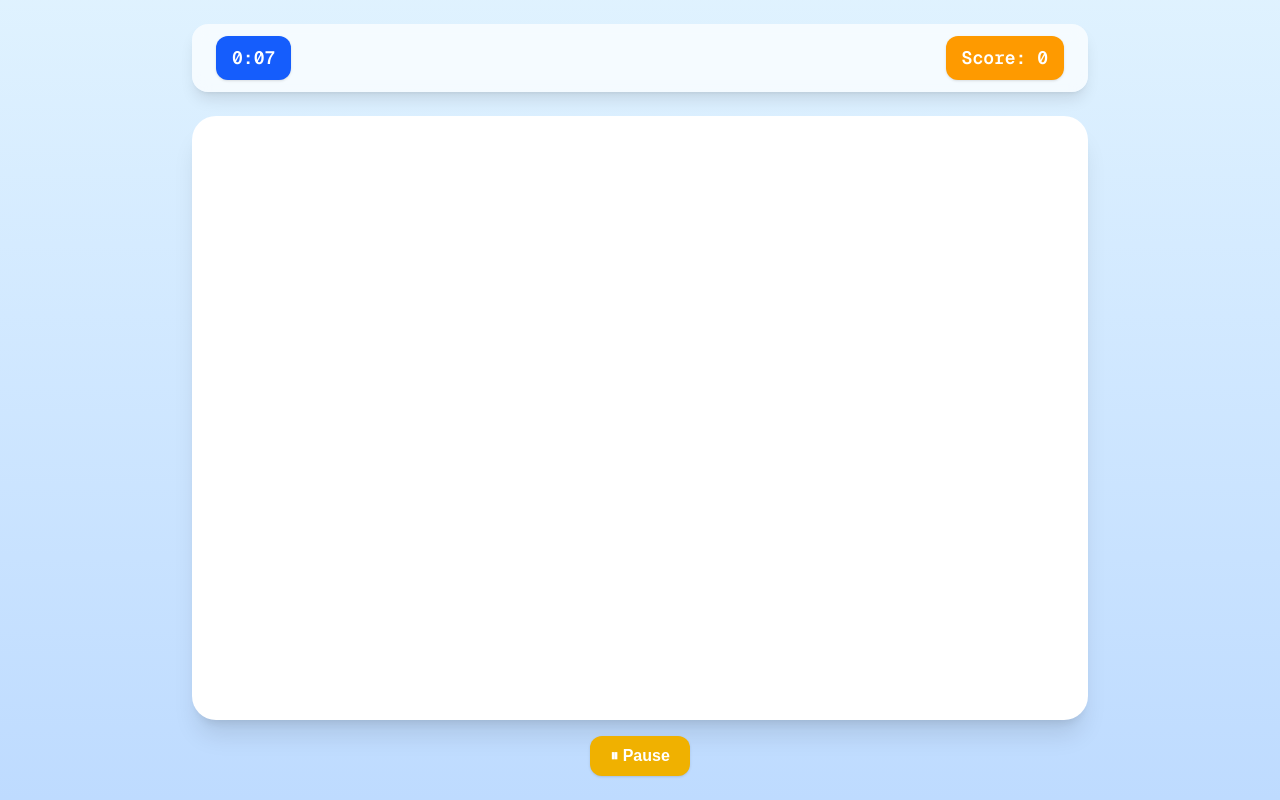
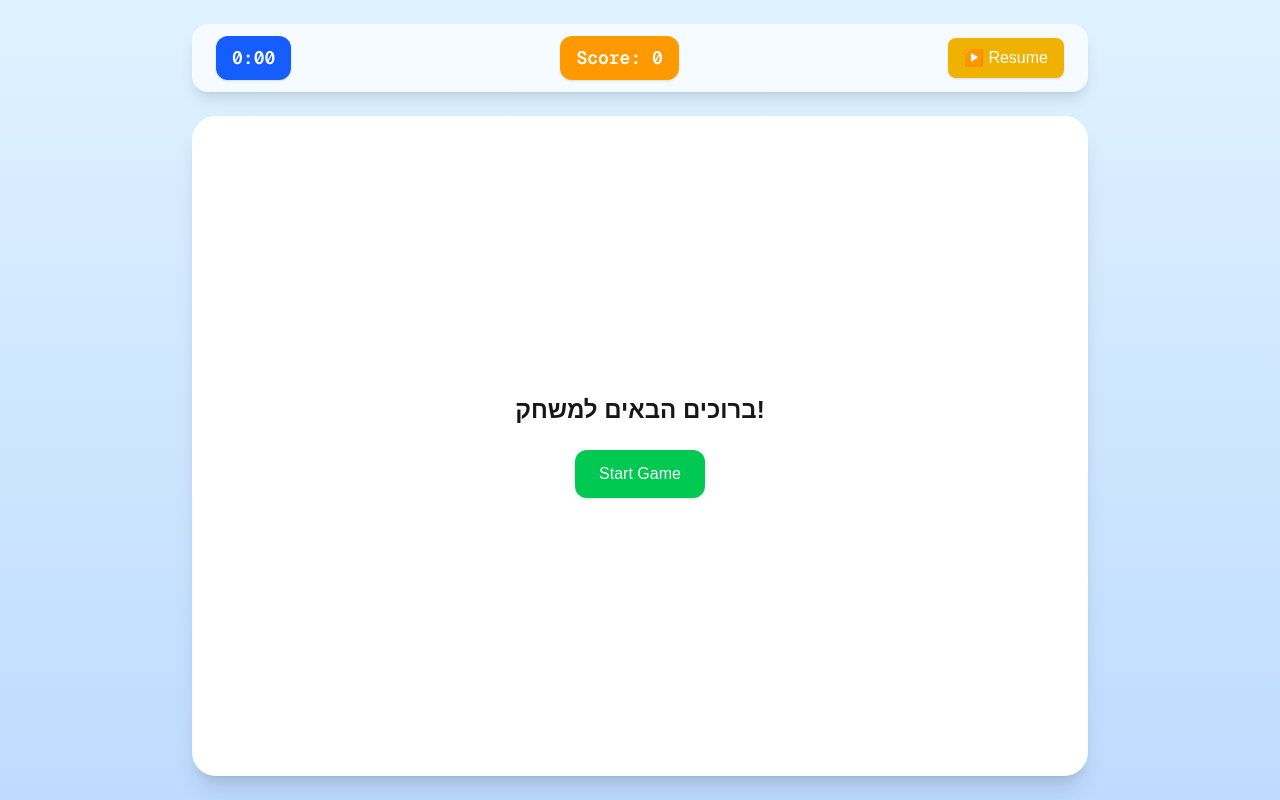
Before and after one commit to Fullstack-Common-Project/English-learning-experience, a Next.js app in the folder client/: page /games/sentence-shuffle in a window 1280 px wide. Built offline with nearby package versions, Linux system fonts and the light colour scheme.

Commit message:
Add HelpScreen.tsx and GameOverModal.tsx and an Example

```diff
--- a/client/src/components/common/GameLayout.tsx
+++ b/client/src/components/common/GameLayout.tsx
@@ -2,10 +2,12 @@
 import { ReactNode, useState, useEffect, cloneElement, ReactElement } from "react";
 import Timer from "../leaderboard/Timer";
 import ScoreDisplay from "../leaderboard/ScoreDisplay";
+import useGameState, { GameStage } from "@/hooks/useGameState";
+import GameOverModal from "../leaderboard/GameOverModal";
 
 type GameLayoutProps = {
   gameComponent: ReactElement<GameProps>;
-  helpComponent?: ReactElement;
+  helpComponent?: ReactElement<{ onContinue?: () => void }>;
   onGameOver?: (score: number) => void;
 };
 
@@ -16,23 +18,37 @@ export interface GameProps {
 
 
 
-export default function GameLayout({ gameComponent }: GameLayoutProps) {
-  const [stage, setStage] = useState<"welcome" | "help" | "game" | "end">("welcome");
+export default function GameLayout({ gameComponent, helpComponent, onGameOver }: GameLayoutProps) {
+
+  const { stage, nextStage, startGame, resetGame } = useGameState();
   const [score, setScore] = useState(0)
-  const [running, setRunning] = useState(true);
+  const [running, setRunning] = useState(false);
   const [gameOver, setGameOver] = useState(false);
+  const [finalTime, setFinalTime] = useState<number | null>(null);
+  const [showGameOver, setShowGameOver] = useState(false);
+
+  useEffect(() => {
+    setGameOver(false);
+  }, [stage]); // רק כש‑stage משתנה
 
 
-  useEffect(() => {
-    if (stage === "game") {
-      setRunning(true);
-    }
-  }, [stage]);
+  // ה‑HelpScreen עם onContinue
+  const helpWithProps =
+    helpComponent &&
+    cloneElement(helpComponent, {
+      onContinue: () => {
+        nextStage();      // עובר לשלב game
+        setRunning(true); // מתחיל את הטיימר
+      }
+    });
+
 
   const handleFinish = (timeMs: number) => {
     setRunning(false);
     setGameOver(true);
     console.log("Last time ⏱", timeMs);
+    onGameOver?.(score);
+    nextStage(); // עובר לשלב end
   };
 
   const addScore = (points: number) => {
@@ -41,50 +57,86 @@ export default function GameLayout({ gameComponent }: GameLayoutProps) {
 
   const gameWithProps = cloneElement(gameComponent, {
     onAddScore: addScore,
-    onGameOver: handleFinish,
+    onGameOver: (timeMs: number) => {
+      setRunning(false);
+      setGameOver(true);
+      setFinalTime(timeMs);
+      setShowGameOver(true);
+      onGameOver?.(score);
+      nextStage();
+    }
   });
 
+  const handleRestart = () => {
+    resetGame();
+    setScore(0);
+    setFinalTime(null);
+    setShowGameOver(false);
+    setRunning(false);
+    setGameOver(false);
+  };
 
   return (
     <div className="min-h-screen flex flex-col items-center bg-gradient-to-b from-sky-100 to-blue-200 p-6">
+
       {/* HUD */}
       <div className="w-full max-w-4xl flex justify-between items-center bg-white/70 backdrop-blur shadow-lg rounded-2xl px-6 py-3 mb-6">
         <Timer running={running} gameOver={gameOver} onFinish={handleFinish} />
         <ScoreDisplay score={score} />
+        <button
+          onClick={() => setRunning(prev => !prev)}
+          className="px-4 py-2 bg-yellow-500 text-white rounded-lg shadow hover:bg-yellow-600 transition-all"
+        >
+          {running ? "⏸ Pause" : "▶️ Resume"}
+        </button>
       </div>
 
       {/* אזור המשחק */}
       <div className="flex-1 w-full max-w-4xl bg-white shadow-xl rounded-3xl flex items-center justify-center p-6">
-        {/* {gameWithProps} */}
+        {stage === "welcome" && (
+          <div className="text-center">
+            <h2 className="text-2xl font-semibold mb-4">ברוכים הבאים למשחק!</h2>
+            <button
+              onClick={() => {
+                startGame();  // מתחיל משחק
+              }}
+              className="mt-2 px-6 py-3 bg-green-500 text-white rounded-xl shadow hover:bg-green-600 transition-all"
+            >
+              Start Game
+            </button>
+          </div>
+        )}
+        {stage === "help" && helpWithProps}
+        {stage === "game" && gameWithProps}
+        {stage === "end" && (
+          <div className="text-center">
+            <h2 className="text-2xl font-semibold mb-2">🎉 המשחק הסתיים!</h2>
+            <p className="mb-2">ניקוד סופי: {score}</p>
+            <button
+              onClick={() => {
+                resetGame();   // חוזר ל-welcome
+                setScore(0);   // מאפס ניקוד
+                setGameOver(false);
+                setRunning(false);
+              }}
+              className="px-6 py-3 bg-blue-500 text-white rounded-xl shadow hover:bg-blue-600 transition-all"
+            >
+              Restart
+            </button>
+          </div>
+        )}
       </div>
 
-      {/* שליטה ידנית (זמנית)
-      <div className="mt-4 flex gap-3">
-        <button
-          onClick={() => addScore(10)}
-          className="px-5 py-2 bg-green-500 text-white font-semibold rounded-xl shadow hover:bg-green-600 transition-all"
-        >
-          +10 ניקוד
-        </button>
-        <button
-          onClick={() => setGameOver(true)}
-          className="px-5 py-2 bg-red-500 text-white font-semibold rounded-xl shadow hover:bg-red-600 transition-all"
-        >
-          סיום משחק
-        </button>
-      </div> */}
+      {/* GameOver Modal */}
+      {showGameOver && finalTime !== null && (
+        <GameOverModal
+          score={score}
+          time={finalTime}
+          onRestart={handleRestart}
+        />
+      )}
 
-      <div className="mt-4 flex gap-3">
-        <button
-          onClick={() => setRunning(prev => !prev)}
-          className="px-5 py-2 bg-yellow-500 text-white font-semibold rounded-xl shadow hover:bg-yellow-600 transition-all"
-        >
-          {running ? '⏸ Pause' : '▶️ Resume'}
-        </button>
-      </div>
 
     </div>
   );
-
-
 }
--- a/client/src/components/leaderboard/GameOverModal.tsx
+++ b/client/src/components/leaderboard/GameOverModal.tsx
@@ -0,0 +1,30 @@
+"use client";
+
+type GameOverModalProps = {
+  score: number;
+  time: number; // milliseconds
+  onRestart: () => void;
+};
+
+export default function GameOverModal({ score, time, onRestart }: GameOverModalProps) {
+  const minutes = Math.floor(time / 60000);
+  const seconds = Math.floor((time % 60000) / 1000);
+
+  return (
+    <div className="fixed inset-0 bg-black/50 flex items-center justify-center z-50">
+      <div className="bg-white rounded-2xl p-8 w-96 text-center shadow-xl">
+        <h2 className="text-3xl font-bold mb-4">🎉 The game end!</h2>
+        <p className="text-xl mb-2">Last score: {score}</p>
+        <p className="text-lg mb-6">
+          Finish time: {minutes}:{seconds < 10 ? "0" + seconds : seconds}
+        </p>
+        <button
+          onClick={onRestart}
+          className="px-6 py-3 bg-blue-500 text-white rounded-xl shadow hover:bg-blue-600 transition-all"
+        >
+          Restart
+        </button>
+      </div>
+    </div>
+  );
+}
--- a/client/src/games/SentenceShuffleGame.tsx
+++ b/client/src/games/SentenceShuffleGame.tsx
@@ -1,34 +1,116 @@
-'use client';
-import React, { useState } from 'react';
-import  Timer  from '../components/leaderboard/Timer'
+// 'use client';
+// import React, { useState } from 'react';
+// import  Timer  from '../components/leaderboard/Timer'
 
-export default function SentenceShuffleGame() {
- const [running, setRunning] = useState(false);
-  const [gameOver, setGameOver] = useState(false);
-  const [finalTime, setFinalTime] = useState<number | null>(null);
+// export default function SentenceShuffleGame() {
+//  const [running, setRunning] = useState(false);
+//   const [gameOver, setGameOver] = useState(false);
+//   const [finalTime, setFinalTime] = useState<number | null>(null);
 
-  const handleGameEnd = (time: number) => {
-    setFinalTime(time);
-    console.log('Game ended at:', time / 1000, 'seconds');
+//   const handleGameEnd = (time: number) => {
+//     setFinalTime(time);
+//     console.log('Game ended at:', time / 1000, 'seconds');
+//   };
+
+//   return (
+//     <div style={{ padding: '24px', backgroundColor: '#0f1320', minHeight: '100vh', color: '#e9edf5' }}>
+//       <h1>Sentence Shuffle Demo</h1>
+
+//       {/* {!running && !gameOver && (
+//         <button onClick={() => setRunning(true)}>Start Game</button>
+//       )}
+
+//       {running && !gameOver && (
+//         <button onClick={() => setGameOver(true)}>End Game</button>
+//       )}
+
+//       <Timer running={running} gameOver={gameOver} onFinish={handleGameEnd} /> */}
+
+//       {finalTime !== null && (
+//         <p>⏱ Final time: {(finalTime / 1000).toFixed(1)} seconds</p>
+//       )}
+//     </div>
+//   );
+// }
+
+
+"use client";
+import { useState, useEffect } from "react";
+import { GameProps } from "@/components/common/GameLayout";
+
+type Sentence = {
+  id: number;
+  text: string;
+};
+
+const demoSentences: Sentence[] = [
+  { id: 1, text: "The quick brown fox" },
+  { id: 2, text: "jumps over the lazy dog" },
+  { id: 3, text: "Hello world!" },
+];
+
+export default function SentenceShuffleGame({ onAddScore, onGameOver }: GameProps) {
+  const [currentIndex, setCurrentIndex] = useState(0);
+  const [shuffledWords, setShuffledWords] = useState<string[]>([]);
+  const [selectedOrder, setSelectedOrder] = useState<string[]>([]);
+  const [completed, setCompleted] = useState(false);
+
+  useEffect(() => {
+    if (demoSentences[currentIndex]) {
+      const words = demoSentences[currentIndex].text.split(" ");
+      setShuffledWords(shuffleArray(words));
+      setSelectedOrder([]);
+    }
+  }, [currentIndex]);
+
+  const shuffleArray = (arr: string[]) => {
+    return [...arr].sort(() => Math.random() - 0.5);
   };
 
+  const handleSelectWord = (word: string) => {
+    setSelectedOrder(prev => [...prev, word]);
+  };
+
+  const handleSubmit = () => {
+    const original = demoSentences[currentIndex].text.split(" ");
+    if (selectedOrder.join(" ") === original.join(" ")) {
+      onAddScore?.(10); // ניקוד +10
+    }
+    if (currentIndex + 1 < demoSentences.length) {
+      setCurrentIndex(currentIndex + 1);
+    } else {
+      setCompleted(true);
+      onGameOver?.(0); // הזמן יגיע מה־Timer
+    }
+  };
+
+  if (completed) return <p className="text-xl font-semibold">משפטים הושלמו!</p>;
+
   return (
-    <div style={{ padding: '24px', backgroundColor: '#0f1320', minHeight: '100vh', color: '#e9edf5' }}>
-      <h1>Sentence Shuffle Demo</h1>
-
-      {/* {!running && !gameOver && (
-        <button onClick={() => setRunning(true)}>Start Game</button>
-      )}
-
-      {running && !gameOver && (
-        <button onClick={() => setGameOver(true)}>End Game</button>
-      )}
-
-      <Timer running={running} gameOver={gameOver} onFinish={handleGameEnd} /> */}
-
-      {finalTime !== null && (
-        <p>⏱ Final time: {(finalTime / 1000).toFixed(1)} seconds</p>
-      )}
+    <div className="text-center">
+      <h3 className="text-xl font-semibold mb-4">
+        משפט {currentIndex + 1} מתוך {demoSentences.length}
+      </h3>
+      <div className="mb-4 flex flex-wrap justify-center gap-2">
+        {shuffledWords.map(word => (
+          <button
+            key={word + Math.random()}
+            onClick={() => handleSelectWord(word)}
+            className="px-3 py-1 bg-blue-500 text-white rounded-lg hover:bg-blue-600 transition-all"
+          >
+            {word}
+          </button>
+        ))}
+      </div>
+      <div className="mb-4">
+        <p>סדר נבחר: {selectedOrder.join(" ")}</p>
+      </div>
+      <button
+        onClick={handleSubmit}
+        className="px-6 py-3 bg-green-500 text-white rounded-xl shadow hover:bg-green-600 transition-all"
+      >
+        Submit
+      </button>
     </div>
   );
 }
--- a/client/src/hooks/useGameState.ts
+++ b/client/src/hooks/useGameState.ts
@@ -0,0 +1,47 @@
+// hooks/useGameState.ts
+import { useState } from "react";
+
+// סוג שלבים אפשריים במשחק
+export type GameStage = "welcome" | "help" | "game" | "end";
+
+// ממשק הפונקציות שה-hook מחזיר
+interface GameStateHook {
+    stage: GameStage;                  // השלב הנוכחי
+    goToStage: (newStage: GameStage) => void; // מעבר לשלבים ידני
+    nextStage: () => void;             // מעבר לשלב הבא לפי סדר
+    startGame: () => void;             // מתחיל את המשחק ישר מ-"game"
+    resetGame: () => void;             // מחזיר לשלבים הראשונים
+}
+
+export default function useGameState(initialStage: GameStage = "welcome"): GameStateHook {
+    const [stage, setStage] = useState<GameStage>(initialStage)
+
+    //מעבר ידני של שלבים
+    const goToStage = (newStage: GameStage) => {
+        setStage(newStage);
+    };
+
+    // מעבר אוטומטי לפי סדר: welcome → help → game → end → welcome
+    const nextStage = () => {
+        setStage(prev => {
+            switch (prev) {
+                case "welcome": return "help";
+                case "help": return "game";
+                case "game": return "end";
+                case "end": return "welcome";
+            }
+        });
+    };
+
+    const startGame = () => {
+        setStage("help")
+    }
+
+    const resetGame = () => {
+        setStage(initialStage)
+    }
+
+    return (
+        { stage, goToStage, nextStage, startGame, resetGame }
+    )
+}
```
Also changed, not shown: client/src/app/games/sentence-shuffle/page.tsx (+4 -52 lines), client/src/components/leaderboard/HelpScreen.tsx (+28 -0 lines).
